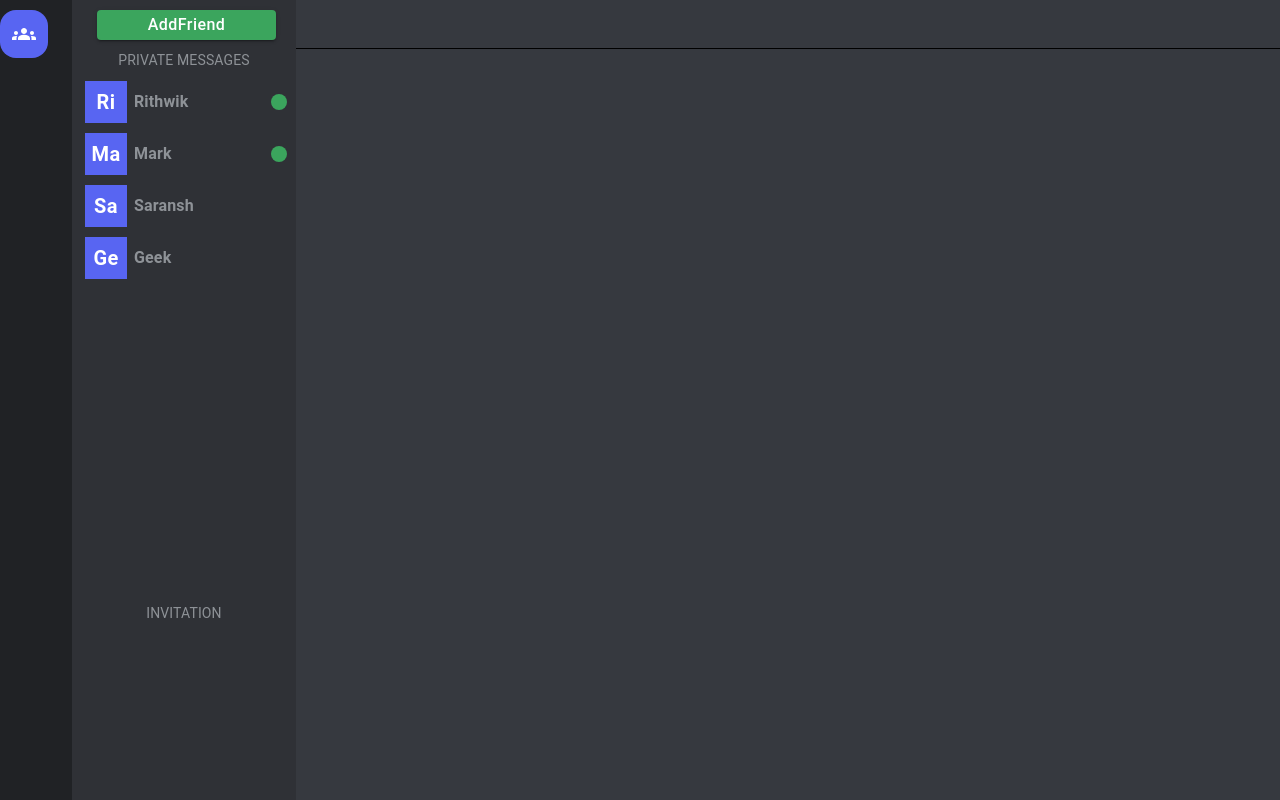
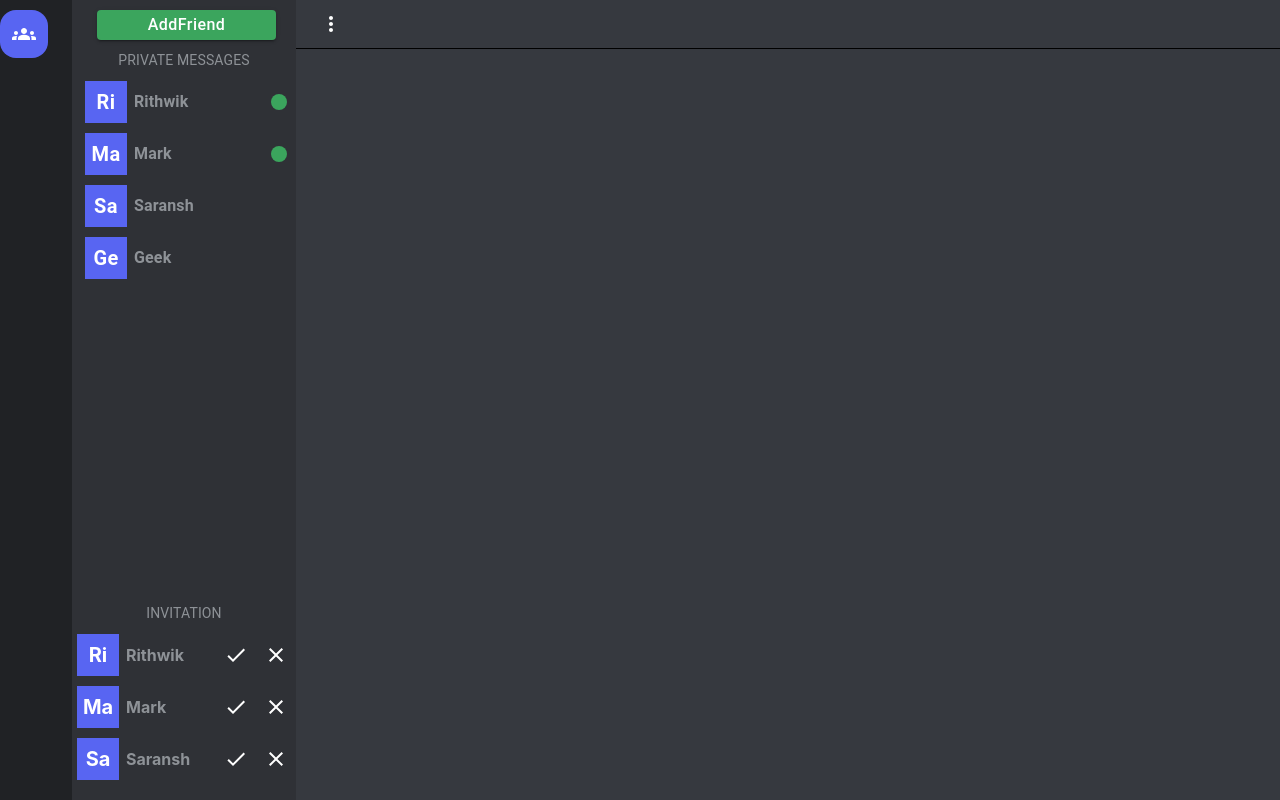
Before and after one commit to INFO6150-Project/ConnectRoom, a React (Create React App) app in the folder client/: page /dashboard in a window 1280 px wide. Built offline with nearby package versions, Linux system fonts and the light colour scheme.

Commit message:
Implemented Invitation list and Dropdown Menu

```diff
--- a/client/src/Dashboard/AppBar/AppBar.js
+++ b/client/src/Dashboard/AppBar/AppBar.js
@@ -1,5 +1,6 @@
 import React from 'react';
 import { style, styled } from '@mui/system';
+import DropdownMenu from './DropdownMenu'
 
 const MainContainer = styled('div')({
     position: 'absolute',
@@ -17,7 +18,7 @@ const MainContainer = styled('div')({
 
 const AppBar = () =>{
     return <MainContainer>
-
+        <DropdownMenu />
     </MainContainer>;
 };
 
--- /dev/null
+++ b/client/src/Dashboard/AppBar/DropdownMenu.js
@@ -0,0 +1,40 @@
+import * as React from 'react';
+import Button from '@mui/material/Button';
+import Menu from '@mui/material/Menu';
+import MenuItem from '@mui/material/MenuItem';
+import { IconButton } from '@mui/material';
+import MoreVertIcon from '@mui/icons-material/MoreVert'
+import { logout } from '../../shared/utils/auth';
+
+export default function BasicMenu() {
+  const [anchorEl, setAnchorEl] = React.useState(null);
+  const open = Boolean(anchorEl);
+
+  const handleMenuOpen = (event) => {
+    console.log(event.currentTarget); // Debug
+    setAnchorEl(event.currentTarget);
+  };
+  const handleMenuClose = () => {
+    setAnchorEl(null);
+  };
+
+
+  return (
+    <div>
+        <IconButton onClick={handleMenuOpen} style={{ color: 'white' }}>
+            <MoreVertIcon />
+        </IconButton>
+        <Menu
+    id="basic-menu"
+    anchorEl={anchorEl || null}
+    open={open}
+    onClose={handleMenuClose}
+    MenuListProps={{
+        'aria-labelledby': 'basic-button',
+    }}
+>
+        <MenuItem onClick={logout}>Logout</MenuItem>
+      </Menu>
+    </div>
+  );
+}
--- /dev/null
+++ b/client/src/Dashboard/FriendsSideBar/PendingInvitationsList/InvitationDecisionButtons.js
@@ -0,0 +1,27 @@
+import React from "react";
+import CheckIcon from '@mui/icons-material/Check';
+import ClearIcon from '@mui/icons-material/Clear';
+import Box from '@mui/material/Box';
+import { IconButton } from "@mui/material";
+
+const InvitationDecisionButtons = ({ disabled, acceptInvitationHandler, rejectInvitationHandler }) => {
+    return (<Box sx = {{ display: 'flex' }}>
+        <IconButton
+        style={{ color: 'white' }}
+        disabled= {disabled}
+        onClick={acceptInvitationHandler}
+        >
+            <CheckIcon/>
+        </IconButton>
+        <IconButton
+        style={{ color: 'white' }}
+        disabled= {disabled}
+        onClick={rejectInvitationHandler}
+        >
+            <ClearIcon/>
+        </IconButton>
+    </Box>
+    );
+}
+
+export default InvitationDecisionButtons;
--- /dev/null
+++ b/client/src/Dashboard/FriendsSideBar/PendingInvitationsList/PendingInvitationsListItem.js
@@ -0,0 +1,57 @@
+import { Tooltip, Typography } from "@mui/material";
+import { Box,display, width } from "@mui/system";
+import React, { useState } from "react";
+import Avatar from "../../../shared/components/Avatar";
+import InvitationDecisionButtons from "./InvitationDecisionButtons";
+
+const PendingInvitationsListItem = ({
+    id,
+    username,
+    mail,
+    acceptFriendInvitation = () => {},
+    rejectFriendInvitation = () => {}
+
+}) =>{
+    const [buttonDisabled, setButtonDisabled] = useState(false);
+
+    const handleAcceptedInvitation = () => {
+        acceptFriendInvitation({ id });
+        setButtonDisabled(true);
+    }
+    const handleRejectedInvitation = () => {
+        rejectFriendInvitation({ id });
+        setButtonDisabled(false);
+    };
+     return <Tooltip title={mail}>
+        <div style={{ width: '100%' }}>
+            <Box
+            sx = {{
+                width: '100%',
+                height: '42px',
+                marginTop: '10px',
+                display:'flex',
+                alignItems: 'center',
+                justifyContent: 'space-between'
+            }}>
+                <Avatar username = {username}/>
+                <Typography
+                sx = {{
+                    marginLeft: '7px',
+                    fontWeight: 700,
+                    color: '#8e9297',
+                    flexGrow: 1
+                }}
+                variant="substitle1"
+                >{username}
+                </Typography>
+                <InvitationDecisionButtons
+                disabled = {buttonDisabled}
+                acceptFriendInvitation = {handleAcceptedInvitation}
+                rejectFriendInvitation = {handleRejectedInvitation}
+            />
+            </Box>
+        </div>
+     </Tooltip>
+}
+
+export default PendingInvitationsListItem;
--- a/client/src/Dashboard/FriendsSideBar/PendingInvitationsList/PendingInvitationsLists.js
+++ b/client/src/Dashboard/FriendsSideBar/PendingInvitationsList/PendingInvitationsLists.js
@@ -1,5 +1,30 @@
 import React from "react";
 import { styled } from "@mui/system";
+import PendingInvitationsListItem from '../PendingInvitationsList/PendingInvitationsListItem'
+
+const DUMMY_INVITATION = [
+    {
+    _id: '1',
+    senderId: {
+        username: 'Rithwik',
+        mail: 'rithwik@northeastern.edu'
+        }
+    },
+    {
+    _id: '2',
+    senderId: {
+        username: 'Mark',
+        mail: 'mark@northeastern.edu'
+        }
+    },
+    {
+    _id: '3',
+    senderId: {
+        username: 'Saransh',
+        mail: 'saransh@northeastern.edu'
+        }
+    }
+]
 
 const MainContainer = styled('div')({
     width: '100%',
@@ -13,7 +38,14 @@ const MainContainer = styled('div')({
 const PendingInvitationsList = ()=>{
     return (
         <MainContainer>
-
+            {DUMMY_INVITATION.map(invitation =>(
+                <PendingInvitationsListItem
+                 key = {invitation._id}
+                 id = {invitation._id}
+                 username = {invitation.senderId.username}
+                 mail = {invitation.senderId.mail}
+                />
+            ))}
         </MainContainer>
     )
 
```
Also changed, not shown: client/src/shared/utils/auth.js (line endings or trailing spaces).
